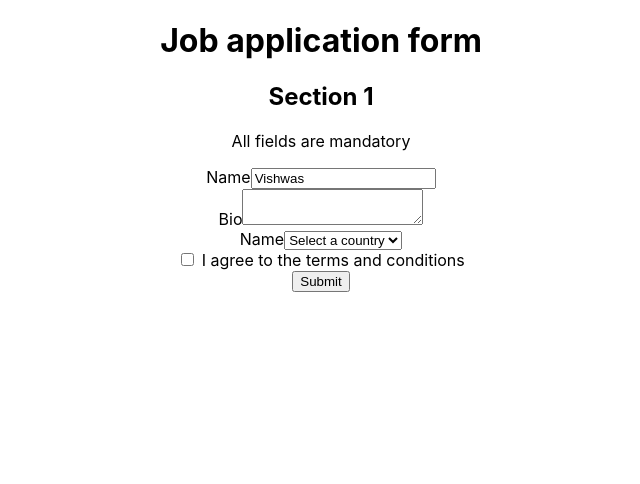
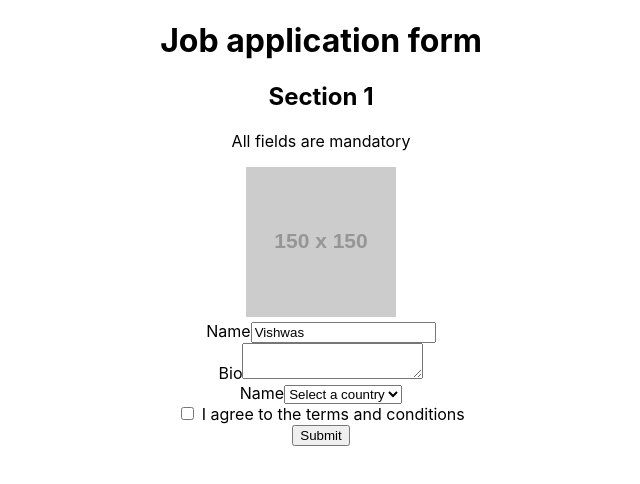
Before and after one commit to KimJoonSeo/react-test-kit, a React (Create React App) app: page / in a window 1280 px wide. Shown: the top 484 px of the page, without its empty margins (319-959 px from the left). Built offline with nearby package versions, Linux system fonts and the light colour scheme.

Commit message:
test: add test logics using getByAltText to test alt prop

```diff
--- a/src/components/application/Application.tsx
+++ b/src/components/application/Application.tsx
@@ -4,6 +4,7 @@
             <h1>Job application form</h1>
             <h2>Section 1</h2>
             <p>All fields are mandatory</p>
+            <img src={"https://via.placeholder.com/150"} alt={"a person with a laptop"} />
             <form>
                 <div>
                     <label htmlFor="name">Name</label>
```
Also changed, not shown: 1 other file (tests, documents, lock files or other folders).
